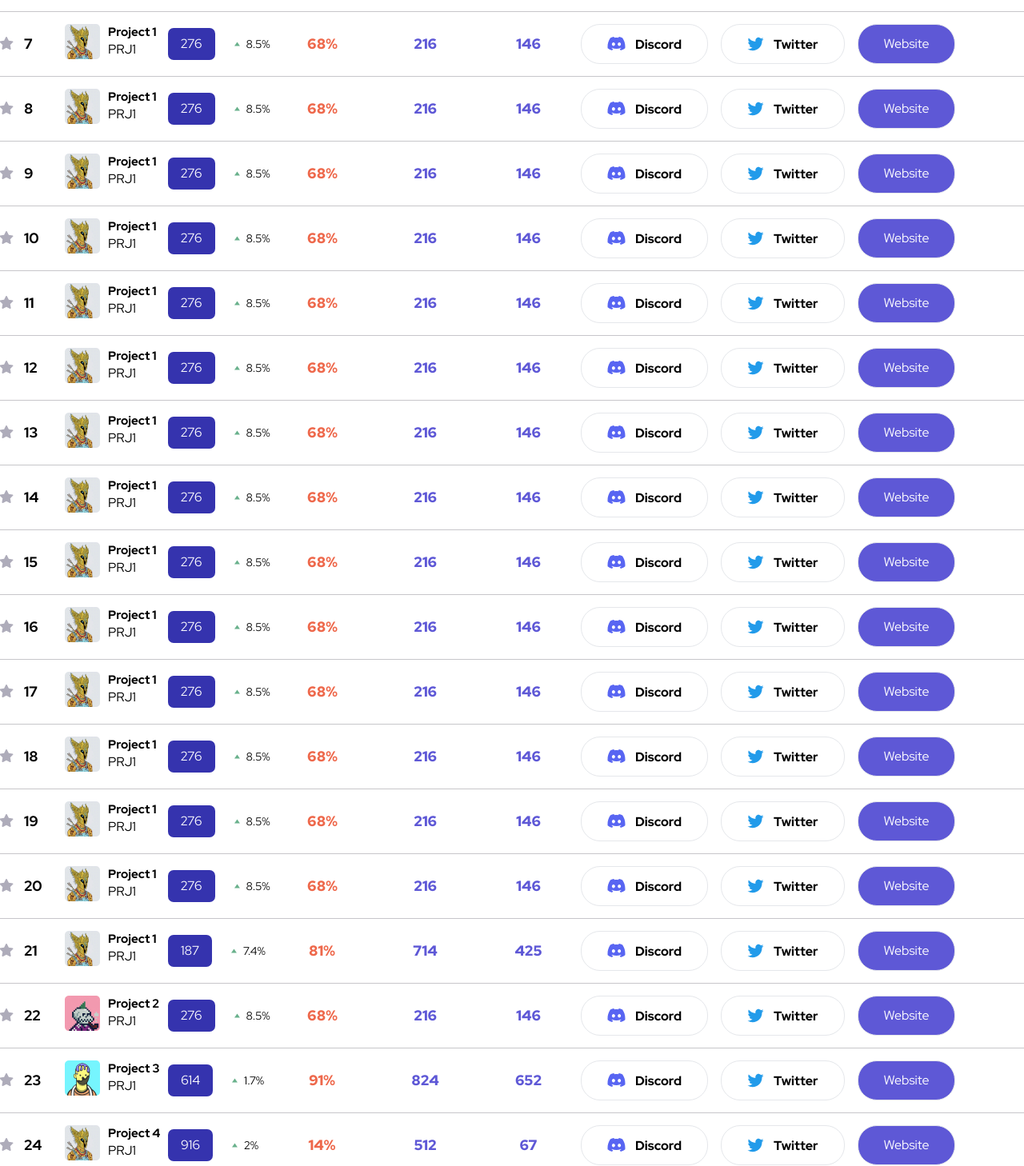
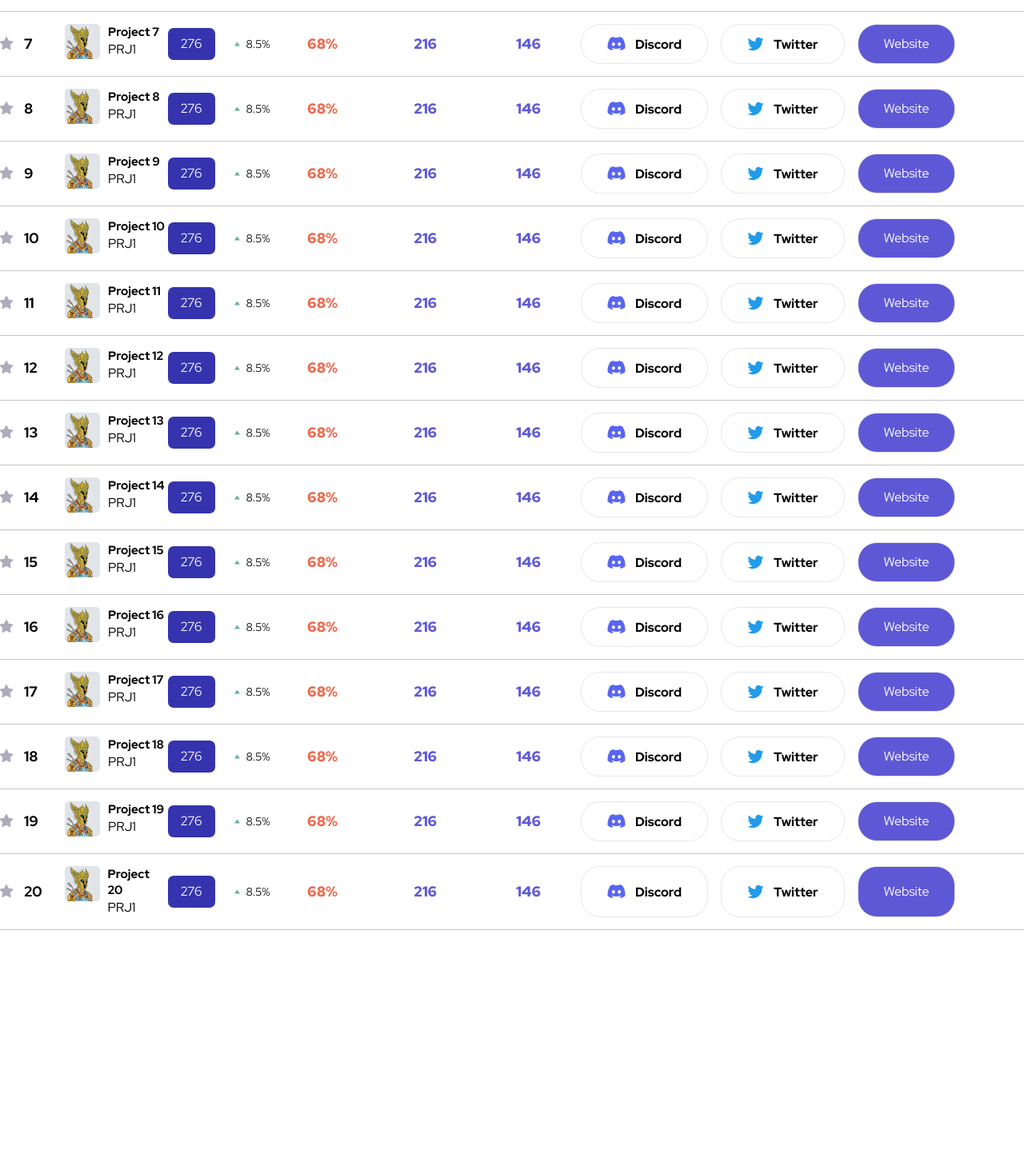
Before and after one commit to petter-tchirkov/hybry, a Nuxt app: page / in a window 1280 px wide. Shown: the part 933-2391 px from the top of the page at 80% size. After the commit the page ends 2096 px from the top, so only its background shows below. Built offline with nearby package versions, Linux system fonts and the light colour scheme; data requests are answered from the project's data file.

Commit message:
pagination

```diff
--- a/components/DataTable.vue
+++ b/components/DataTable.vue
@@ -98,21 +98,25 @@
             viewBox="0 0 10 10"
             fill="none"
             xmlns="http://www.w3.org/2000/svg"
-            class="mr-4"
+            class="mr-4 cursor-pointer"
+            @click="prevPage()"
           >
             <path
               d="M8.74992 4.25002H3.05742L5.53242 1.78252C5.67365 1.64129 5.75299 1.44974 5.75299 1.25002C5.75299 1.05029 5.67365 0.858745 5.53242 0.717517C5.39119 0.576289 5.19965 0.496948 4.99992 0.496948C4.8002 0.496948 4.60865 0.576289 4.46742 0.717517L0.717422 4.46752C0.649142 4.53885 0.595618 4.62295 0.559922 4.71502C0.484909 4.89761 0.484909 5.10242 0.559922 5.28502C0.595618 5.37708 0.649142 5.46119 0.717422 5.53252L4.46742 9.28252C4.53714 9.35281 4.6201 9.40861 4.71149 9.44669C4.80288 9.48476 4.90091 9.50437 4.99992 9.50437C5.09893 9.50437 5.19696 9.48476 5.28835 9.44669C5.37975 9.40861 5.4627 9.35281 5.53242 9.28252C5.60272 9.21279 5.65851 9.12984 5.69659 9.03845C5.73467 8.94706 5.75427 8.84903 5.75427 8.75002C5.75427 8.65101 5.73467 8.55298 5.69659 8.46158C5.65851 8.37019 5.60272 8.28724 5.53242 8.21752L3.05742 5.75002H8.74992C8.94883 5.75002 9.1396 5.671 9.28025 5.53035C9.42091 5.3897 9.49992 5.19893 9.49992 5.00002C9.49992 4.80111 9.42091 4.61034 9.28025 4.46969C9.1396 4.32904 8.94883 4.25002 8.74992 4.25002Z"
               fill="#677D80"
             />
           </svg>
-          <span class="text-[#677D80] text-md leading-5">1/10</span>
+          <span class="text-[#677D80] text-md leading-5"
+            >{{ currentPage }}/{{ pagesCount }}</span
+          >
           <svg
             width="10"
             height="10"
             viewBox="0 0 10 10"
             fill="none"
             xmlns="http://www.w3.org/2000/svg"
-            class="ml-4"
+            class="ml-4 cursor-pointer"
+            @click="nextPage()"
           >
             <path
               d="M9.44 4.71502C9.4043 4.62295 9.35078 4.53885 9.2825 4.46752L5.5325 0.717517C5.46257 0.647588 5.37955 0.592118 5.28819 0.554272C5.19682 0.516427 5.09889 0.496948 5 0.496948C4.80027 0.496948 4.60873 0.576289 4.4675 0.717517C4.39757 0.787446 4.3421 0.870464 4.30426 0.96183C4.26641 1.0532 4.24693 1.15112 4.24693 1.25002C4.24693 1.44974 4.32627 1.64129 4.4675 1.78252L6.9425 4.25002H1.25C1.05109 4.25002 0.860322 4.32904 0.71967 4.46969C0.579018 4.61034 0.5 4.80111 0.5 5.00002C0.5 5.19893 0.579018 5.3897 0.71967 5.53035C0.860322 5.671 1.05109 5.75002 1.25 5.75002H6.9425L4.4675 8.21752C4.3972 8.28724 4.34141 8.37019 4.30333 8.46158C4.26526 8.55298 4.24565 8.65101 4.24565 8.75002C4.24565 8.84903 4.26526 8.94706 4.30333 9.03845C4.34141 9.12984 4.3972 9.21279 4.4675 9.28252C4.53722 9.35281 4.62017 9.40861 4.71157 9.44669C4.80296 9.48476 4.90099 9.50437 5 9.50437C5.09901 9.50437 5.19704 9.48476 5.28843 9.44669C5.37983 9.40861 5.46278 9.35281 5.5325 9.28252L9.2825 5.53252C9.35078 5.46119 9.4043 5.37708 9.44 5.28502C9.51501 5.10242 9.51501 4.89761 9.44 4.71502Z"
@@ -147,7 +151,11 @@
         <th class="py-[15px] text-center" v-if="socials">Social mentions</th>
         <th class="py-[15px] text-center" v-if="influencers">Influencers</th>
       </thead>
-      <tr v-for="row in users" :key="row.id" class="datatable__row flex py-3.5">
+      <tr
+        v-for="row in paginatedUsers"
+        :key="row.id"
+        class="datatable__row flex py-3.5"
+      >
         <td class="datatable__id flex items-center">
           <input type="checkbox" :value="row" v-model="watchList" />
           <span class="ml-4">{{ row.id }}</span>
@@ -365,6 +373,8 @@ export default {
       influencers: true,
       all: true,
       watchList: [],
+      perPage: 20,
+      currentPage: 1,
     };
   },
   methods: {
@@ -372,15 +382,30 @@ export default {
     addToWatchList(watchList) {
       this.$store.commit("ADD_TO_WATCHLIST", this.watchList);
     },
+    nextPage(currentPage) {
+      this.currentPage++;
+    },
+    prevPage(currentPage) {
+      this.currentPage--;
+    },
   },
   mounted() {
     this.GET_USERS();
   },
   computed: {
     users() {
-      return this.$store.getters.USERS.filter((user) => {
+      return this.$store.getters.USERS;
+    },
+    filteredUsers() {
+      return this.$store.getters.USERS.filter((user, index) => {
         return user.name.toLowerCase().includes(this.search);
       });
+    },
+    paginatedUsers() {
+      let from = (this.currentPage - 1) * this.perPage;
+      let to = from + this.perPage;
+
+      return this.filteredUsers.slice(from, to);
     },
     watchListed() {
       return this.$store.getters.WATCHLIST.filter((user) => {
@@ -389,6 +414,9 @@ export default {
     },
     search() {
       return this.$store.state.search;
+    },
+    pagesCount() {
+      return Math.ceil(this.users.length / this.perPage);
     },
   },
   components: {},
--- a/db.json
+++ b/db.json
@@ -54,7 +54,7 @@
     },
     {
       "id": 5,
-      "name": "Project 1",
+      "name": "Project 5",
       "image": "1.jpg",
       "followers": 276,
       "plus": 8.5,
@@ -67,7 +67,7 @@
     },
     {
       "id": 6,
-      "name": "Project 1",
+      "name": "Project 6",
       "image": "1.jpg",
       "followers": 276,
       "plus": 8.5,
@@ -80,7 +80,7 @@
     },
     {
       "id": 7,
-      "name": "Project 1",
+      "name": "Project 7",
       "image": "1.jpg",
       "followers": 276,
       "plus": 8.5,
@@ -93,7 +93,7 @@
     },
     {
       "id": 8,
-      "name": "Project 1",
+      "name": "Project 8",
       "image": "1.jpg",
       "followers": 276,
       "plus": 8.5,
@@ -106,7 +106,7 @@
     },
     {
       "id": 9,
-      "name": "Project 1",
+      "name": "Project 9",
       "image": "1.jpg",
       "followers": 276,
       "plus": 8.5,
@@ -119,7 +119,7 @@
     },
     {
       "id": 10,
-      "name": "Project 1",
+      "name": "Project 10",
       "image": "1.jpg",
       "followers": 276,
       "plus": 8.5,
@@ -132,7 +132,7 @@
     },
     {
       "id": 11,
-      "name": "Project 1",
+      "name": "Project 11",
       "image": "1.jpg",
       "followers": 276,
       "plus": 8.5,
@@ -145,7 +145,7 @@
     },
     {
       "id": 12,
-      "name": "Project 1",
+      "name": "Project 12",
       "image": "1.jpg",
       "followers": 276,
       "plus": 8.5,
@@ -158,7 +158,7 @@
     },
     {
       "id": 13,
-      "name": "Project 1",
+      "name": "Project 13",
       "image": "1.jpg",
       "followers": 276,
       "plus": 8.5,
@@ -171,7 +171,7 @@
     },
     {
       "id": 14,
-      "name": "Project 1",
+      "name": "Project 14",
       "image": "1.jpg",
       "followers": 276,
       "plus": 8.5,
@@ -184,7 +184,7 @@
     },
     {
       "id": 15,
-      "name": "Project 1",
+      "name": "Project 15",
       "image": "1.jpg",
       "followers": 276,
       "plus": 8.5,
@@ -197,7 +197,7 @@
     },
     {
       "id": 16,
-      "name": "Project 1",
+      "name": "Project 16",
       "image": "1.jpg",
       "followers": 276,
       "plus": 8.5,
@@ -210,7 +210,7 @@
     },
     {
       "id": 17,
-      "name": "Project 1",
+      "name": "Project 17",
       "image": "1.jpg",
       "followers": 276,
       "plus": 8.5,
@@ -223,7 +223,7 @@
     },
     {
       "id": 18,
-      "name": "Project 1",
+      "name": "Project 18",
       "image": "1.jpg",
       "followers": 276,
       "plus": 8.5,
@@ -236,7 +236,7 @@
     },
     {
       "id": 19,
-      "name": "Project 1",
+      "name": "Project 19",
       "image": "1.jpg",
       "followers": 276,
       "plus": 8.5,
@@ -249,7 +249,7 @@
     },
     {
       "id": 20,
-      "name": "Project 1",
+      "name": "Project 20",
       "image": "1.jpg",
       "followers": 276,
       "plus": 8.5,
@@ -262,7 +262,7 @@
     },
     {
       "id": 21,
-      "name": "Project 1",
+      "name": "Project 21",
       "image": "1.jpg",
       "followers": 187,
       "plus": 7.4,
@@ -275,7 +275,7 @@
     },
     {
       "id": 22,
-      "name": "Project 2",
+      "name": "Project 22",
       "image": "2.jpg",
       "followers": 276,
       "plus": 8.5,
@@ -288,7 +288,7 @@
     },
     {
       "id": 23,
-      "name": "Project 3",
+      "name": "Project 23",
       "image": "3.jpg",
       "followers": 614,
       "plus": 1.7,
@@ -301,7 +301,7 @@
     },
     {
       "id": 24,
-      "name": "Project 4",
+      "name": "Project 24",
       "image": "1.jpg",
       "followers": 916,
       "plus": 2.0,
@@ -314,7 +314,7 @@
     },
     {
       "id": 25,
-      "name": "Project 1",
+      "name": "Project 25",
       "image": "1.jpg",
       "followers": 276,
       "plus": 8.5,
@@ -327,7 +327,7 @@
     },
     {
       "id": 26,
-      "name": "Project 1",
+      "name": "Project 26",
       "image": "1.jpg",
       "followers": 276,
       "plus": 8.5,
@@ -340,7 +340,7 @@
     },
     {
       "id": 27,
-      "name": "Project 1",
+      "name": "Project 27",
       "image": "1.jpg",
       "followers": 276,
       "plus": 8.5,
@@ -353,7 +353,7 @@
     },
     {
       "id": 28,
-      "name": "Project 1",
+      "name": "Project 28",
       "image": "1.jpg",
       "followers": 276,
       "plus": 8.5,
@@ -366,7 +366,7 @@
     },
     {
       "id": 29,
-      "name": "Project 1",
+      "name": "Project 29",
       "image": "1.jpg",
       "followers": 276,
       "plus": 8.5,
@@ -379,7 +379,7 @@
     },
     {
       "id": 30,
-      "name": "Project 1",
+      "name": "Project 30",
       "image": "1.jpg",
       "followers": 276,
       "plus": 8.5,
@@ -392,7 +392,7 @@
     },
     {
       "id": 31,
-      "name": "Project 1",
+      "name": "Project 31",
       "image": "1.jpg",
       "followers": 276,
       "plus": 8.5,
@@ -405,7 +405,7 @@
     },
     {
       "id": 32,
-      "name": "Project 1",
+      "name": "Project 32",
       "image": "1.jpg",
       "followers": 276,
       "plus": 8.5,
@@ -418,7 +418,7 @@
     },
     {
       "id": 33,
-      "name": "Project 1",
+      "name": "Project 33",
       "image": "1.jpg",
       "followers": 276,
       "plus": 8.5,
@@ -431,7 +431,7 @@
     },
     {
       "id": 34,
-      "name": "Project 1",
+      "name": "Project 34",
       "image": "1.jpg",
       "followers": 276,
       "plus": 8.5,
@@ -444,7 +444,7 @@
     },
     {
       "id": 35,
-      "name": "Project 1",
+      "name": "Project 35",
       "image": "1.jpg",
       "followers": 276,
       "plus": 8.5,
@@ -457,7 +457,7 @@
     },
     {
       "id": 36,
-      "name": "Project 1",
+      "name": "Project 36",
       "image": "1.jpg",
       "followers": 276,
       "plus": 8.5,
@@ -470,7 +470,7 @@
     },
     {
       "id": 37,
-      "name": "Project 1",
+      "name": "Project 37",
       "image": "1.jpg",
       "followers": 276,
       "plus": 8.5,
@@ -483,7 +483,7 @@
     },
     {
       "id": 38,
-      "name": "Project 1",
+      "name": "Project 38",
       "image": "1.jpg",
       "followers": 276,
       "plus": 8.5,
@@ -496,7 +496,7 @@
     },
     {
       "id": 39,
-      "name": "Project 1",
+      "name": "Project 39",
       "image": "1.jpg",
       "followers": 276,
       "plus": 8.5,
@@ -509,7 +509,7 @@
     },
     {
       "id": 40,
-      "name": "Project 1",
+      "name": "Project 40",
       "image": "1.jpg",
       "followers": 276,
       "plus": 8.5,
```
